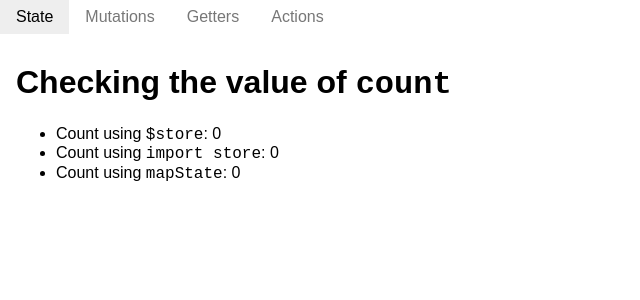
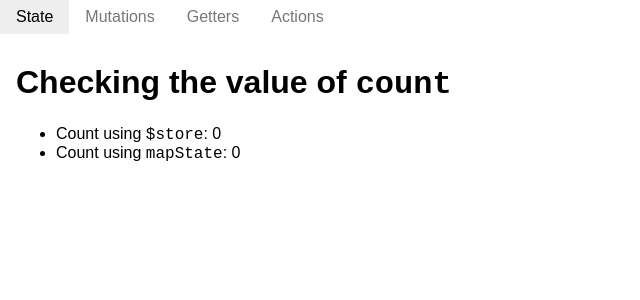
Before and after one commit to PacktPublishing/Hands-on-Vuex-for-Vue.js-Applications, a Vue app in the folder section-1-vuex-api/: page /state in a window 1280 px wide. Shown: the top 300 px of the page, without its empty margins (0-640 px from the left). Built offline with nearby package versions, Linux system fonts and the light colour scheme.

Commit message:
stop doing import store

```diff
--- a/section-1-vuex-api/src/views/State.vue
+++ b/section-1-vuex-api/src/views/State.vue
@@ -3,21 +3,15 @@
     <h1>Checking the value of <code>count</code></h1>
     <ul>
       <li>Count using <code>$store</code>: {{ $store.state.count }}</li>
-      <li>Count using <code>import store</code>: {{ store.state.count }}</li>
       <li>Count using <code>mapState</code>: {{ count }}</li>
     </ul>
   </div>
 </template>
 
 <script>
-import store from "@/store";
 import { mapState } from "vuex";
 
 export default {
-  data() {
-    return { store };
-  },
-
   computed: {
     ...mapState(["count"])
   }
```
